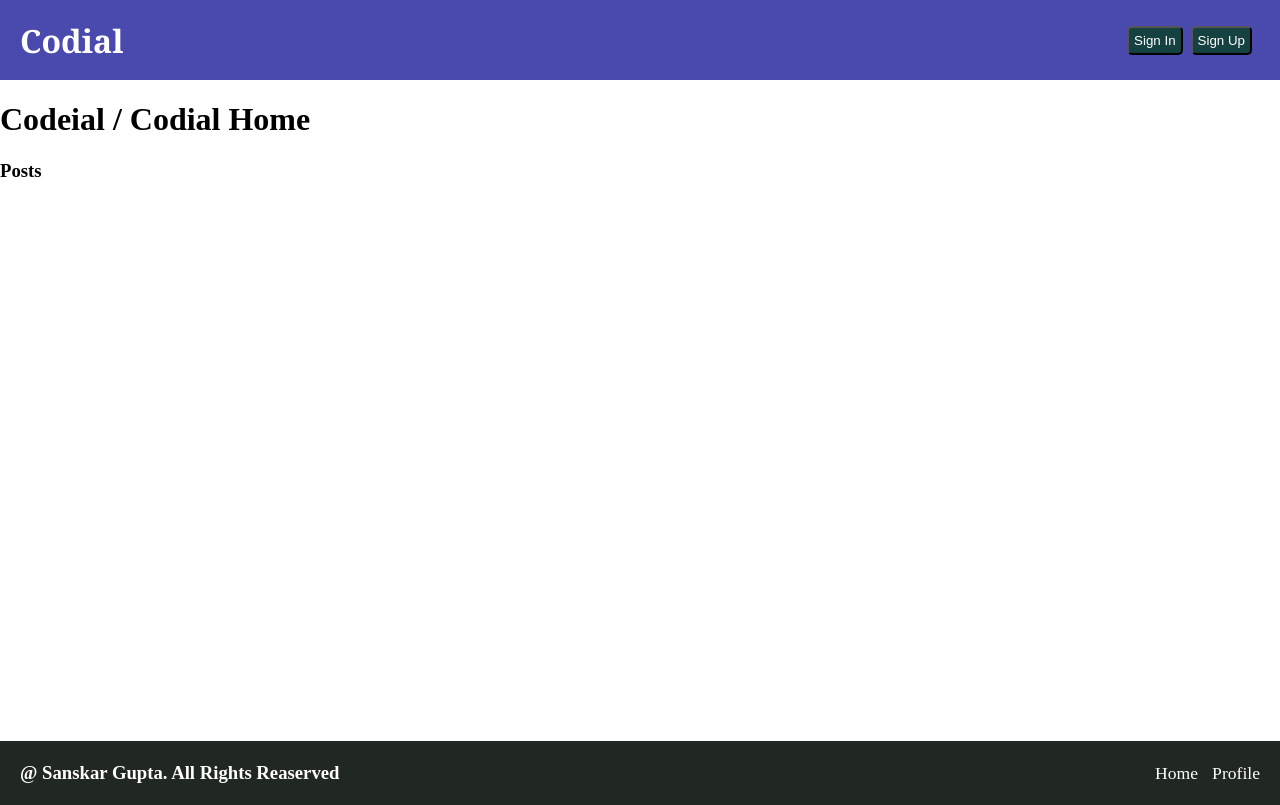
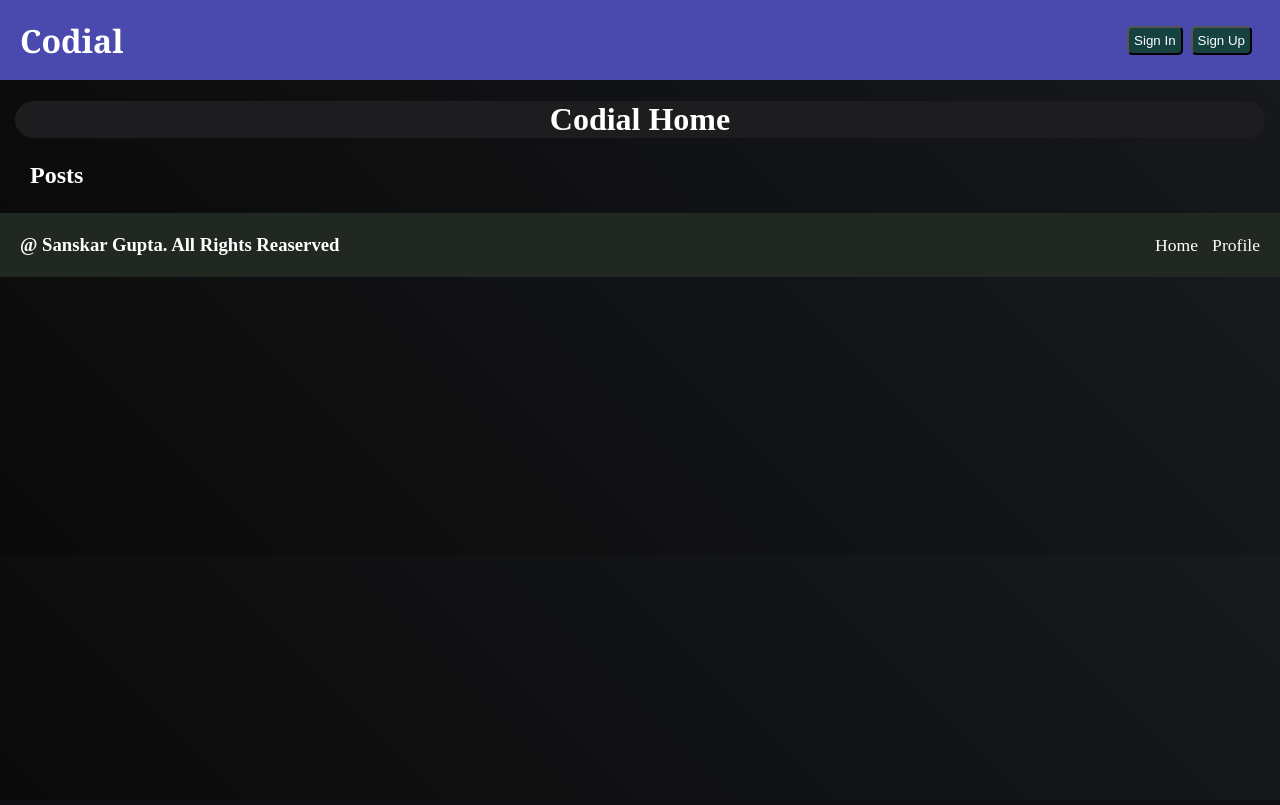
Before and after one commit to sanskar1419/codial, a Node server app: page / in a window 1280 px wide. After the commit the page ends 277 px from the top, so only its background shows below. Run offline with Node 20, Linux system fonts and the light colour scheme; data that the repository does not hold is empty; style sheets or scripts are compiled from the project's sources; some libraries are stand-ins or nearby versions.

Commit message:
Style layout for the app

```diff
--- /dev/null
+++ b/assets/css/home_layout.css
@@ -0,0 +1,89 @@
+main {
+  margin: 15px;
+}
+
+main .Home-Page-Heading {
+  text-align: center;
+  background-color: #1d1d1f;
+  border-radius: 20px;
+}
+
+main .feed-post {
+  margin: 15px;
+}
+
+main .feed-post h3 {
+  font-size: 1.5rem;
+}
+
+main .feed-post .posts-container ul {
+  list-style: none;
+  margin: 0;
+  padding: 0;
+}
+
+main .feed-post .posts-container ul li .post-top {
+  display: flex;
+  align-items: center;
+  justify-content: space-between;
+  padding: 10px;
+  height: 20px;
+  margin-bottom: 10px;
+}
+
+main .feed-post .posts-container ul li .post-top .container-profile-name {
+  display: flex;
+  align-items: center;
+  justify-content: space-between;
+}
+
+main .feed-post .posts-container ul li .post-top .container-profile-name .profile-photo {
+  margin-right: 15px;
+}
+
+main .feed-post .posts-container ul li .post-top .container-profile-name .profile-photo img {
+  width: 50px;
+  border-radius: 50%;
+  border: 3px solid yellow;
+}
+
+main .feed-post .posts-container ul li .image-container {
+  width: auto;
+  height: 60vh;
+  border-radius: 5px;
+  margin: 10px 0;
+  overflow: hidden;
+  border: 2px solid #514d4d;
+}
+
+main .feed-post .posts-container ul li .image-container img {
+  width: 100%;
+  box-shadow: inset 0 0 8px 8px #2b2a2a;
+}
+
+main .feed-post .posts-container ul li .other-link-container {
+  width: 100%;
+  height: 20px;
+  display: flex;
+  justify-content: space-between;
+  align-items: center;
+  margin-bottom: 15px;
+}
+
+main .feed-post .posts-container ul li .other-link-container .like-comment-share-container {
+  width: 30%;
+}
+
+main .feed-post .posts-container ul li .other-link-container .like-comment-share-container a {
+  margin-left: 20px;
+  color: white;
+}
+
+main .feed-post .posts-container ul li .other-link-container .bookmark-container a {
+  margin-right: 20px;
+  color: white;
+}
+
+main .feed-post .posts-container ul li .post-content-container {
+  margin: 20px;
+}
--- a/assets/css/layout.css
+++ b/assets/css/layout.css
@@ -1,7 +1,9 @@
 body {
   margin: 0;
+  background: linear-gradient(45deg, #0a0a0a, #17191c);
+  color: white;
 }
 
 body #layout-body {
-  height: 80vh;
+  height: auto;
 }
--- a/assets/scss/home_layout.scss
+++ b/assets/scss/home_layout.scss
@@ -1,3 +1,94 @@
-// h1 {
-//   background-color: aqua;
-// }
+main {
+  margin: 15px;
+  .Home-Page-Heading {
+    text-align: center;
+    background-color: rgb(29, 29, 31);
+    border-radius: 20px;
+  }
+  .feed-post {
+    // border: 2px solid red;
+    margin: 15px;
+    h3 {
+      font-size: 1.5rem;
+    }
+    .posts-container {
+      ul {
+        list-style: none;
+        // border: 2px solid black;
+        margin: 0;
+        padding: 0;
+
+        li {
+          .post-top {
+            display: flex;
+            align-items: center;
+            justify-content: space-between;
+            // border: 2px solid blue;
+            padding: 10px;
+            height: 20px;
+            margin-bottom: 10px;
+            .container-profile-name {
+              display: flex;
+              align-items: center;
+              justify-content: space-between;
+              .profile-photo {
+                margin-right: 15px;
+                img {
+                  width: 50px;
+                  border-radius: 50%;
+                  border: 3px solid yellow;
+                }
+              }
+            }
+          }
+          .image-container {
+            width: auto;
+            height: 60vh;
+            border-radius: 5px;
+            margin: 10px 0;
+            overflow: hidden;
+            border: 2px solid rgb(81, 77, 77);
+            img {
+              width: 100%;
+              box-shadow: inset 0 0 8px 8px rgb(43, 42, 42);
+              //   background-position: center;
+            }
+          }
+          //   ...............-....................................................................................................
+          .other-link-container {
+            width: 100%;
+            height: 20px;
+            // border: 2px solid blue;
+            display: flex;
+            justify-content: space-between;
+            align-items: center;
+            // padding: 0 10px;
+            margin-bottom: 15px;
+            .like-comment-share-container {
+              width: 30%;
+              //   border: 2px solid yellow;
+              a {
+                // margin-right: 15px;
+                margin-left: 20px;
+                color: white;
+              }
+            }
+            .bookmark-container {
+              //   width: 10%;
+              //   border: 2px solid green;
+              a {
+                margin-right: 20px;
+                color: white;
+              }
+            }
+          }
+          //   ..................................................................................................................
+          // post content container
+          .post-content-container {
+            margin: 20px;
+          }
+        }
+      }
+    }
+  }
+}
--- a/assets/scss/layout.scss
+++ b/assets/scss/layout.scss
@@ -1,9 +1,11 @@
 body {
   margin: 0;
   // text-align: center;
+  background: linear-gradient(45deg, #0a0a0a, #17191c);
+  color: white;
 
   #layout-body {
-    height: 80vh;
+    height: auto;
     // border: 2px solid black;
   }
 }
--- a/views/home.ejs
+++ b/views/home.ejs
@@ -1,5 +1,5 @@
 <link rel="stylesheet" href="/css/home_layout.css" />
-<h1>Codeial / <%=title%></h1>
+<h1 class="Home-Page-Heading"><%=title%></h1>
 <section class="feed-post">
   <h3>Posts</h3>
   <% if(locals.user) { %>
```
Also changed, not shown: other parts of views/home.ejs (+39 -5 lines), assets/images/common.jpg (added), 1 other file.
